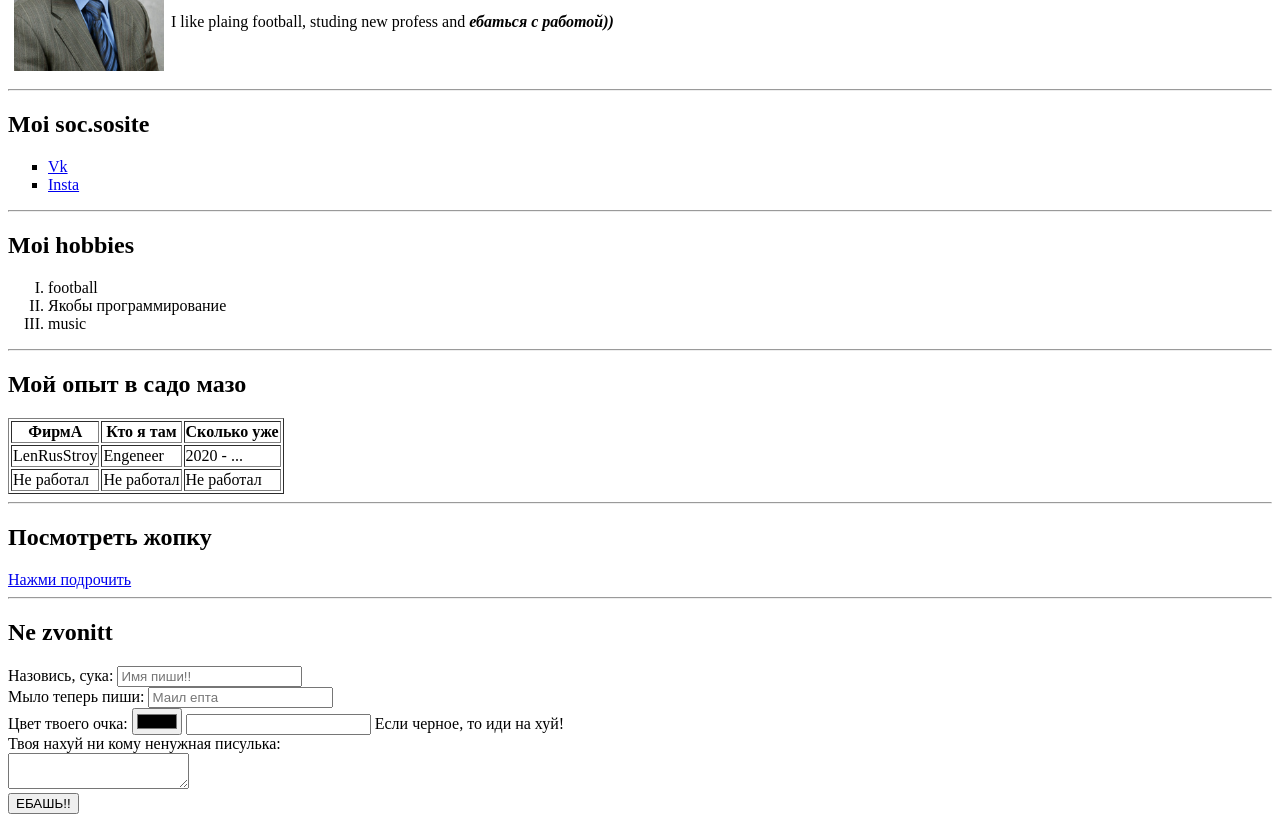
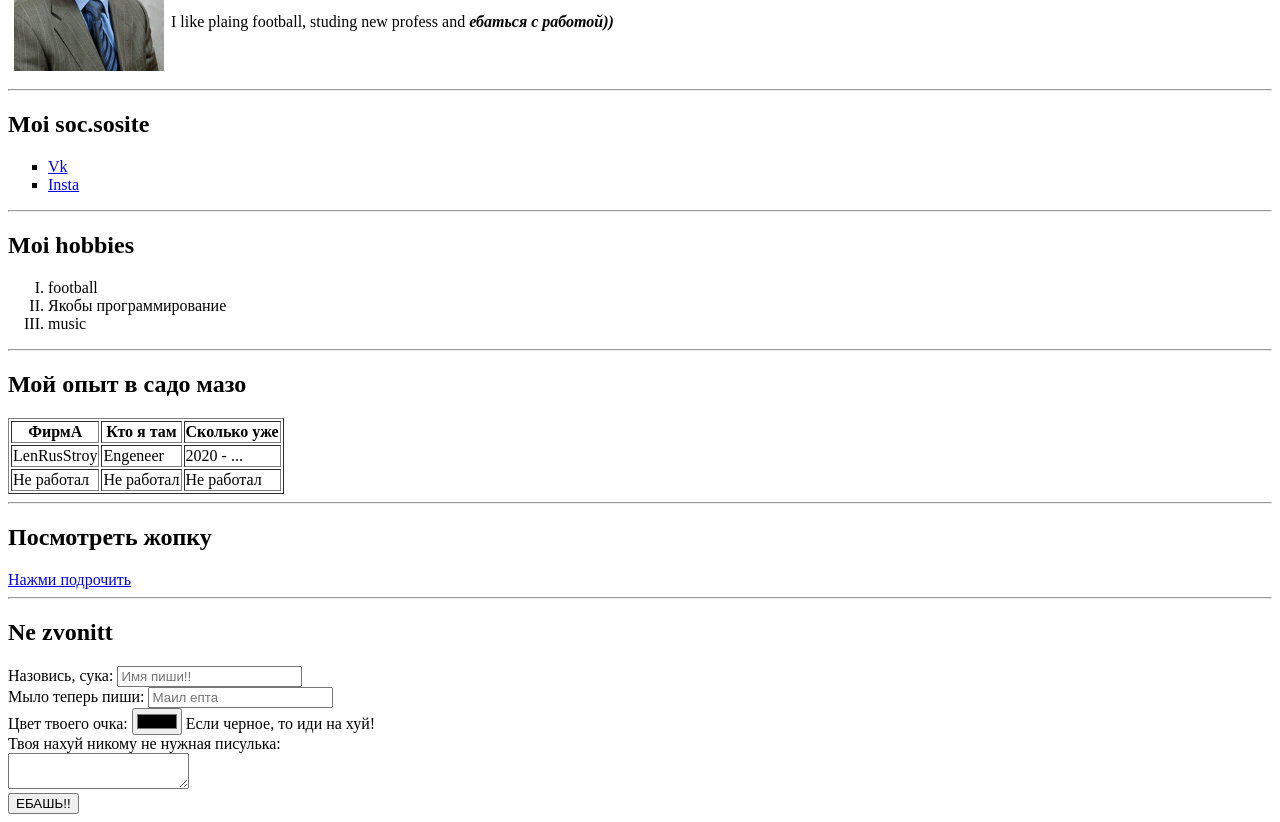
Before and after one commit to Andreypepelyaev/CV, a plain HTML site: page index.html in a window 1280 px wide. Shown: the part 143-965 px from the top of the page. Drawn offline with Linux system fonts and the light colour scheme.

Commit message:
Add files via upload

```diff
--- a/index.html
+++ b/index.html
@@ -81,7 +81,7 @@
 
 
 
-<form action="https://vk.com/lizard2198">
+<form action=https://github.com/Andreypepelyaev/Andreypepelyaev.git>
     <label for="name"> Назовись, сука:</label>
     <input type="text" id="name"
     placeholder="Имя пиши!!">
@@ -93,11 +93,10 @@
     placeholder="Маил епта">
     <br>
     <label for="gav"> Цвет твоего очка:</label>
-    <input type="color" id="gav">
-    <input type="text"> Если черное, то иди на хуй!
+    <input type="color" id="gav"> Если черное, то иди на хуй!
 
     <br>
-    <label for="gav"> Твоя нахуй ни кому ненужная писулька:</label>
+    <label for="gav"> Твоя нахуй никому не нужная писулька:</label>
     <br>
     <textarea id="" cols="20" rows="2"></textarea>
     <br>
```
